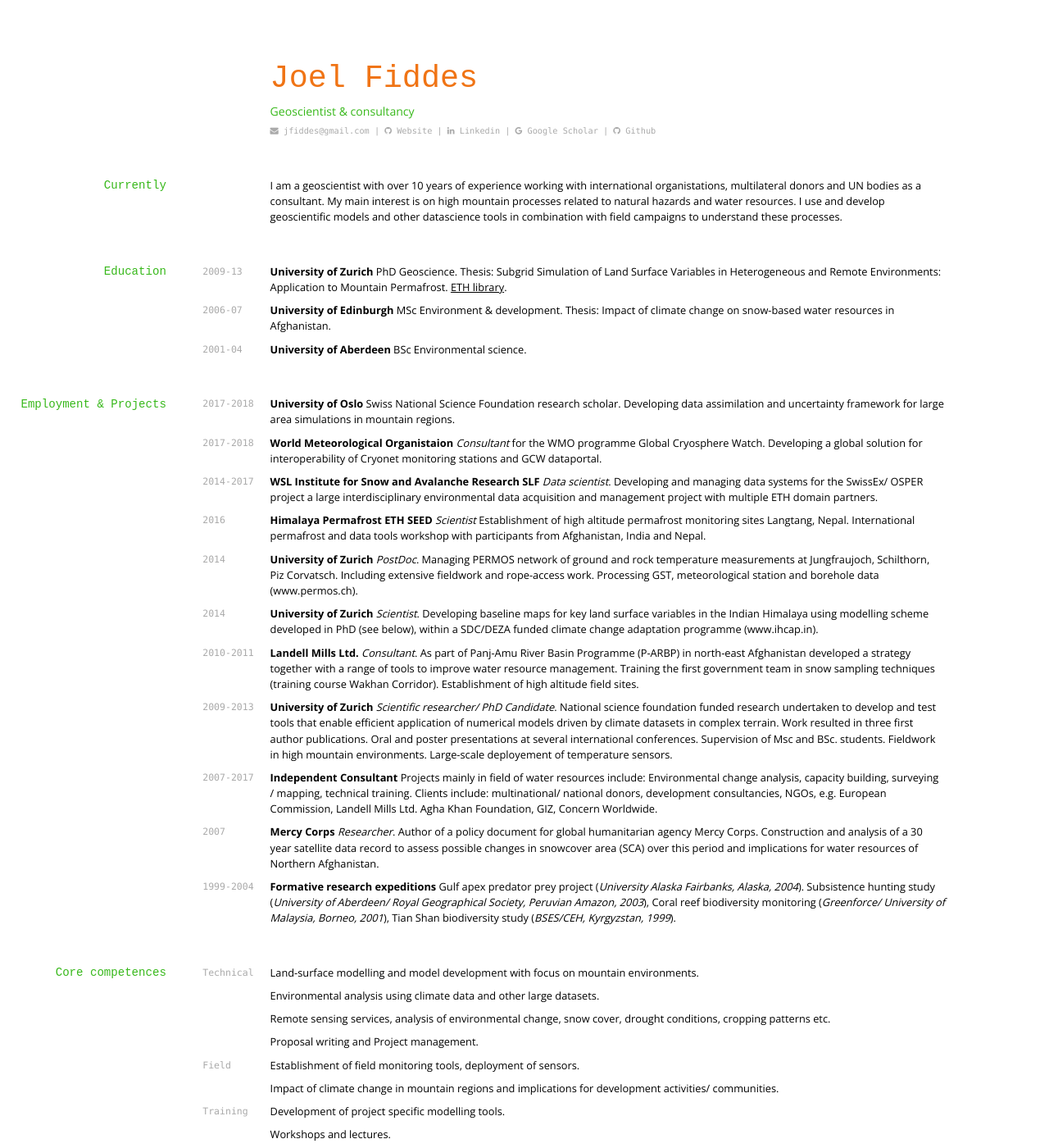
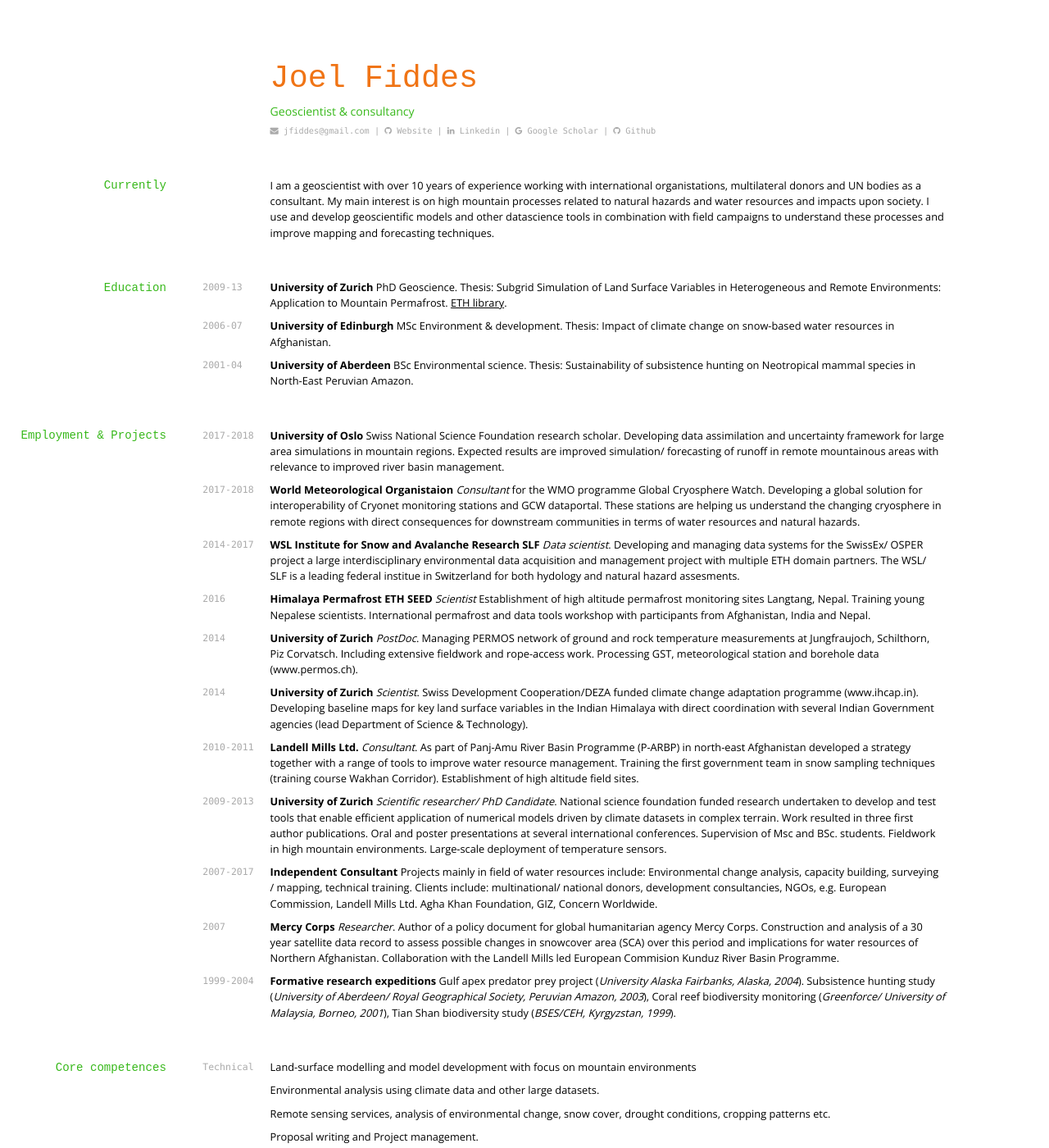
Before and after one commit to joelfiddes/joelfiddes.github.io, a Jekyll site: the page cv/index.html, which Jekyll copies as it is, in a window 1280 px wide and 1400 px high. Shown: the whole window at 82% size. Built offline with Jekyll 4.4.1, drawn with Linux system fonts in a browser that asks for light colours; nearby versions of some CDN libraries.

Commit message:
auto-commit

```diff
--- a/cv/index.html
+++ b/cv/index.html
@@ -31,7 +31,7 @@
 
 <h2 id="currently">Currently</h2>
 
-<p>I am a geoscientist with over 10 years of experience working with international organistations, multilateral donors and UN bodies as a consultant. My main interest is on high mountain processes related to natural hazards and water resources. I use and develop geoscientific models and other datascience tools in combination with field campaigns to understand these processes. <br />
+<p>I am a geoscientist with over 10 years of experience working with international organistations, multilateral donors and UN bodies as a consultant. My main interest is on high mountain processes related to natural hazards and water resources and impacts upon society. I use and develop geoscientific models and other datascience tools in combination with field campaigns to understand these processes and improve mapping and forecasting techniques. <br />
 <!-- I'm currently working as a data scientist at [WSL Institute for Snow and Avalanche Research](http://www.slf.ch/), based in Davos, Switzerland. Here I develop and manage a data infrastructure for large volumes of real-time data from meteorological stations. I aim to combine field measurements, climate datasets and modelling tools to solve real-world problems related to climate change and its impact in mountain and other remote regions. I have experience in academic and applied sectors. --></p>
 
 <h2 id="education">Education</h2>
@@ -43,46 +43,46 @@
 <strong>University of Edinburgh</strong> MSc Environment &amp; development. Thesis: Impact of climate change on snow-based water resources in Afghanistan.</p>
 
 <p><code class="highlighter-rouge">2001-04</code>
-<strong>University of Aberdeen</strong> BSc Environmental science.</p>
+<strong>University of Aberdeen</strong> BSc Environmental science. Thesis: Sustainability of subsistence hunting on Neotropical mammal species in North-East Peruvian Amazon.</p>
 
 <h2 id="employment--projects">Employment &amp; Projects</h2>
 
 <p><code class="highlighter-rouge">2017-2018</code>
-<strong>University of Oslo</strong> Swiss National Science Foundation research scholar. Developing data assimilation and uncertainty framework for large area simulations in mountain regions.</p>
+<strong>University of Oslo</strong> Swiss National Science Foundation research scholar. Developing data assimilation and uncertainty framework for large area simulations in mountain regions. Expected results are improved simulation/ forecasting of runoff in remote mountainous areas with relevance to improved river basin management.</p>
 
 <p><code class="highlighter-rouge">2017-2018</code>
-<strong>World Meteorological Organistaion</strong> <em>Consultant</em> for the WMO programme Global Cryosphere Watch. Developing a global solution for interoperability of Cryonet monitoring stations and GCW dataportal.</p>
+<strong>World Meteorological Organistaion</strong> <em>Consultant</em> for the WMO programme Global Cryosphere Watch. Developing a global solution for interoperability of Cryonet monitoring stations and GCW dataportal. These stations are helping us understand the changing cryosphere in remote regions with direct consequences for downstream communities in terms of water resources and natural hazards.</p>
 
 <p><code class="highlighter-rouge">2014-2017</code>
-<strong>WSL Institute for Snow and Avalanche Research SLF</strong> <em>Data scientist</em>. Developing and managing data systems for the SwissEx/ OSPER project a large interdisciplinary environmental data acquisition and management project with multiple ETH domain partners.</p>
+<strong>WSL Institute for Snow and Avalanche Research SLF</strong> <em>Data scientist</em>. Developing and managing data systems for the SwissEx/ OSPER project a large interdisciplinary environmental data acquisition and management project with multiple ETH domain partners. The WSL/ SLF is a leading federal institue in Switzerland for both hydology and natural hazard assesments.</p>
 
 <p><code class="highlighter-rouge">2016</code>
-<strong>Himalaya Permafrost ETH SEED</strong> <em>Scientist</em> Establishment of high altitude permafrost monitoring sites Langtang, Nepal. International permafrost and data tools workshop with participants from Afghanistan, India and Nepal.</p>
+<strong>Himalaya Permafrost ETH SEED</strong> <em>Scientist</em> Establishment of high altitude permafrost monitoring sites Langtang, Nepal. Training young Nepalese scientists. International permafrost and data tools workshop with participants from Afghanistan, India and Nepal.</p>
 
 <p><code class="highlighter-rouge">2014</code>
 <strong>University of Zurich</strong> <em>PostDoc</em>. Managing PERMOS network of ground and rock temperature measurements at Jungfraujoch, Schilthorn, Piz Corvatsch. Including extensive fieldwork and rope-access work. Processing GST, meteorological station and borehole data (www.permos.ch).</p>
 
 <p><code class="highlighter-rouge">2014</code>
-<strong>University of Zurich</strong> <em>Scientist</em>. Developing baseline maps for key land surface variables in the Indian Himalaya using modelling scheme developed in PhD (see below), within a SDC/DEZA funded climate change adaptation programme (www.ihcap.in).</p>
+<strong>University of Zurich</strong> <em>Scientist</em>. Swiss Development Cooperation/DEZA funded climate change adaptation programme (www.ihcap.in). Developing baseline maps for key land surface variables in the Indian Himalaya with direct coordination with several Indian Government agencies (lead Department of Science &amp; Technology).</p>
 
 <p><code class="highlighter-rouge">2010-2011</code>
 <strong>Landell Mills Ltd.</strong> <em>Consultant</em>. As part of Panj-Amu River Basin Programme (P-ARBP) in north-east Afghanistan  developed a strategy together with a range of tools to improve water resource management. Training the first government team in snow sampling techniques (training course Wakhan Corridor). Establishment of high altitude field sites.</p>
 
 <p><code class="highlighter-rouge">2009-2013</code>
-<strong>University of Zurich</strong> <em>Scientific researcher/ PhD Candidate</em>. National science foundation funded research undertaken to develop and test tools that enable efficient application of numerical models driven by climate datasets in complex terrain. Work resulted in three first author publications. Oral and poster presentations at several international conferences. Supervision of Msc and BSc. students. Fieldwork in high mountain environments. Large-scale deployement of temperature sensors.</p>
+<strong>University of Zurich</strong> <em>Scientific researcher/ PhD Candidate</em>. National science foundation funded research undertaken to develop and test tools that enable efficient application of numerical models driven by climate datasets in complex terrain. Work resulted in three first author publications. Oral and poster presentations at several international conferences. Supervision of Msc and BSc. students. Fieldwork in high mountain environments. Large-scale deployment of temperature sensors.</p>
 
 <p><code class="highlighter-rouge">2007-2017</code>
 <strong>Independent Consultant</strong> Projects mainly in field of water resources include: Environmental change analysis, capacity building, surveying / mapping, technical training. Clients include: multinational/ national donors, development consultancies, NGOs, e.g. European Commission, Landell Mills Ltd. Agha Khan Foundation, GIZ, Concern Worldwide.</p>
 
 <p><code class="highlighter-rouge">2007</code>
-<strong>Mercy Corps</strong> <em>Researcher</em>. Author of a policy document for global humanitarian agency Mercy Corps. Construction and analysis of a 30 year satellite data record to assess possible changes in snowcover area (SCA) over this period and implications for water resources of Northern Afghanistan.</p>
+<strong>Mercy Corps</strong> <em>Researcher</em>. Author of a policy document for global humanitarian agency Mercy Corps. Construction and analysis of a 30 year satellite data record to assess possible changes in snowcover area (SCA) over this period and implications for water resources of Northern Afghanistan. Collaboration with the Landell Mills led European Commision Kunduz River Basin Programme.</p>
 
 <p><code class="highlighter-rouge">1999-2004</code>
 <strong>Formative research expeditions</strong> Gulf apex predator prey project (<em>University Alaska Fairbanks, Alaska, 2004</em>). Subsistence hunting study (<em>University of Aberdeen/ Royal Geographical Society, Peruvian Amazon, 2003</em>), Coral reef biodiversity monitoring (<em>Greenforce/ University of Malaysia, Borneo, 2001</em>), Tian Shan biodiversity study (<em>BSES/CEH, Kyrgyzstan, 1999</em>).</p>
 
 <h2 id="core-competences">Core competences</h2>
 <p><code class="highlighter-rouge">Technical</code>
-Land-surface modelling and model development with focus on mountain environments.</p>
+Land-surface modelling and model development with focus on mountain environments</p>
 
 <p>Environmental analysis using climate data and other large datasets.</p>
 
```
